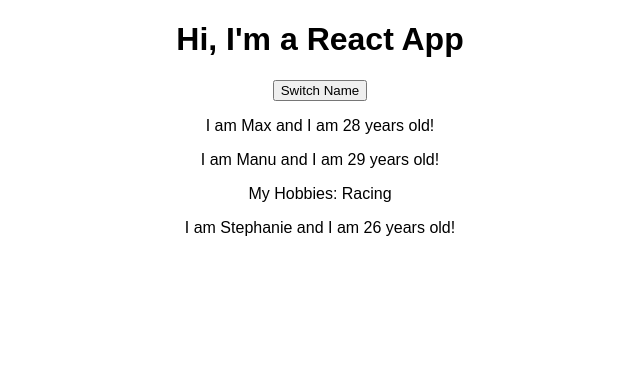
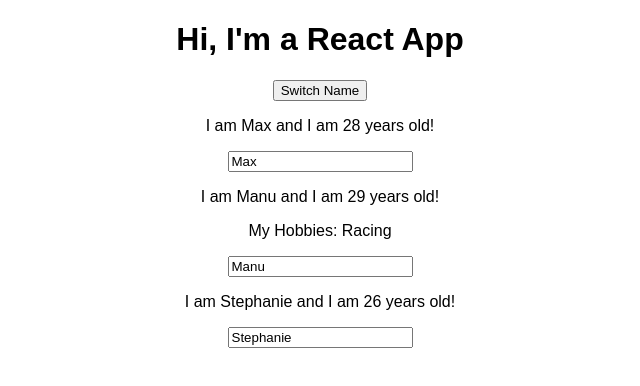
Before and after one commit to SvenGuthe/LearningReactJS, a React (Create React App) app in the folder react-complete-guide/: page / in a window 1280 px wide. Shown: the top 386 px of the page, without its empty margins (320-960 px from the left). Built offline with nearby package versions, Linux system fonts and the light colour scheme.

Commit message:
3.47 Listening on event changes and passing the method from a parent component to a child component

```diff
--- a/react-complete-guide/src/App.js
+++ b/react-complete-guide/src/App.js
@@ -22,12 +22,12 @@
     otherState: 'some other values'
   }
 
-  switchNameHandler = () => {
+  switchNameHandler = (newName) => {
     /* console.log(this.state); */
     this.setState({
       persons: [
         {
-          name: 'Maximilian',
+          name: newName,
           age: 28
         },
         {
@@ -42,14 +42,41 @@
     });
   }
 
+  nameChangedHandler = (event) => {
+    this.setState({
+      persons: [
+        {
+          name: 'Max',
+          age: 28
+        },
+        {
+          name: event.target.value,
+          age: 29
+        },
+        {
+          name: 'Stephanie',
+          age: 27
+        }
+      ]
+    });
+  }
+
   render() {
     return (
       <div className="App">
         <h1>Hi, I'm a React App</h1>
-        <button onClick={this.switchNameHandler}>Switch Name</button>
-        <Person name={this.state.persons[0].name} age={this.state.persons[0].age}/>
-        <Person name={this.state.persons[1].name} age={this.state.persons[1].age}>My Hobbies: Racing</Person>
-        <Person name={this.state.persons[2].name} age={this.state.persons[2].age}/>
+        <button onClick={() => this.switchNameHandler('Maximilian')}>Switch Name</button>
+        <Person
+          name={this.state.persons[0].name}
+          age={this.state.persons[0].age} />
+        <Person
+          name={this.state.persons[1].name}
+          age={this.state.persons[1].age}
+          click={this.switchNameHandler.bind(this, 'Max!')}
+          changed={this.nameChangedHandler}>My Hobbies: Racing</Person>
+        <Person
+          name={this.state.persons[2].name}
+          age={this.state.persons[2].age}/>
       </div>
     );
     /* return React.createElement('div', {className: 'App'}, React.createElement('h1', null, 'Hi, I\'m a React App')); */
--- a/react-complete-guide/src/Person/Person.js
+++ b/react-complete-guide/src/Person/Person.js
@@ -3,8 +3,9 @@
 const person = (props) => {
     return (
         <div>
-            <p>I am {props.name} and I am {props.age} years old!</p>
+            <p onClick={props.click}>I am {props.name} and I am {props.age} years old!</p>
             <p>{props.children}</p>
+            <input type="text" onChange={props.changed} value={props.name}></input>
         </div>
     );
 }
```
